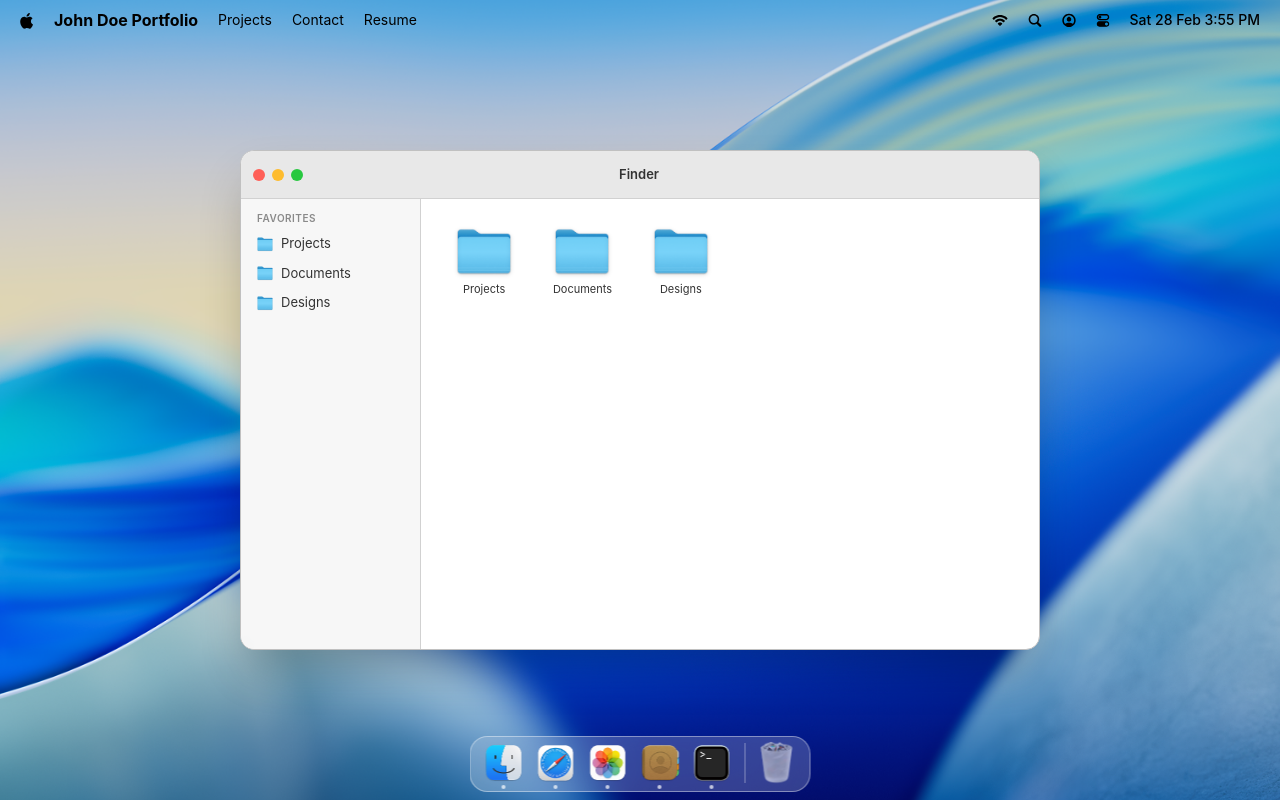
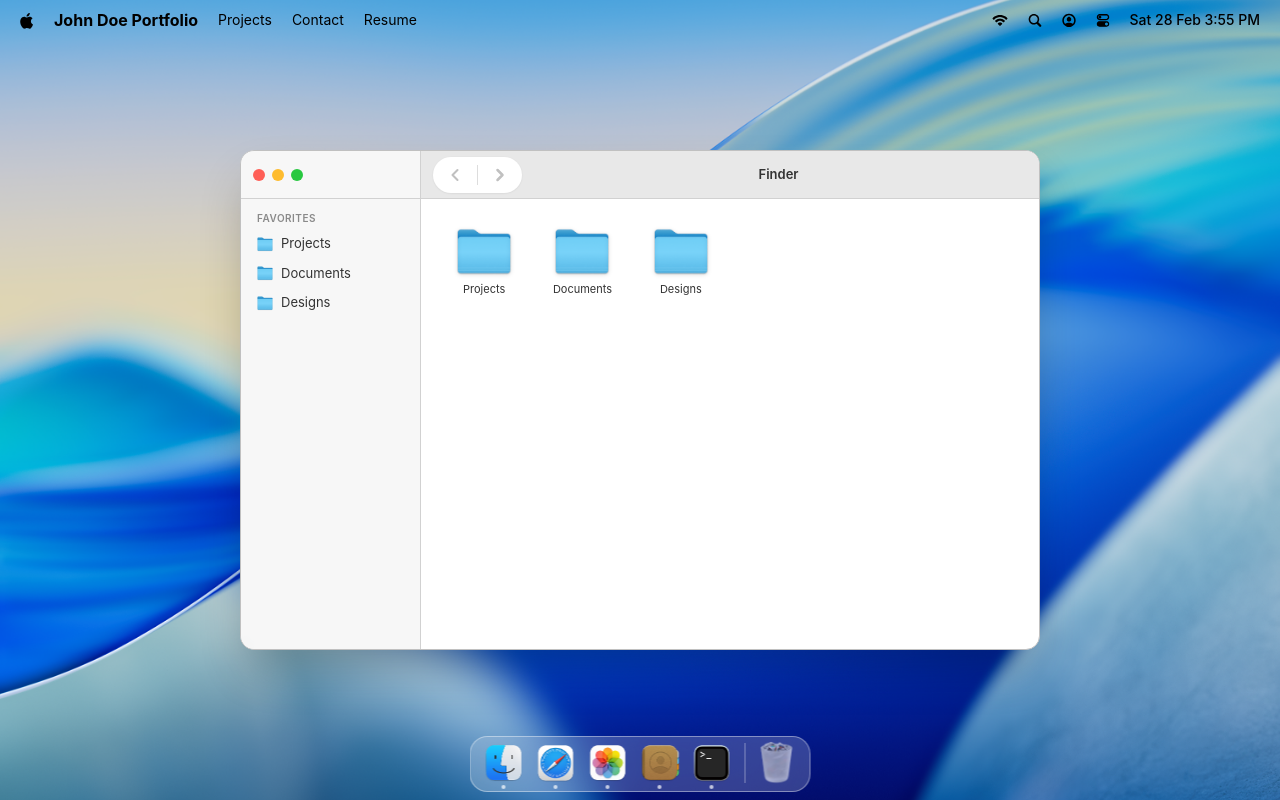
Before and after one commit to nhatthanh510/personal-profile, a React (Vite) app: page / in a window 1280 px wide. Both pictures are taken after a click on the button 503 px from the left and 763 px from the top of the page. Built offline with nearby package versions, Linux system fonts and the light colour scheme; a web font is replaced by a local one.

Commit message:
Implement navigation history in Finder

```diff
--- a/src/store/finder.ts
+++ b/src/store/finder.ts
@@ -26,10 +26,31 @@ interface FinderState {
   currentItems: FinderItem[];
   breadcrumbs: { label: string; pathIndex: number }[];
   sidebarSections: SidebarSection[];
+  history: string[][];
+  historyIndex: number;
+  canGoBack: boolean;
+  canGoForward: boolean;
   sidebarNavigate: (folderId: string) => void;
   breadcrumbNavigate: (index: number) => void;
   select: (id: string) => void;
   open: (item: FinderItem) => void;
+  goBack: () => void;
+  goForward: () => void;
+}
+
+function navigateTo(s: FinderState, newPath: string[]) {
+  const newHistory = [...s.history.slice(0, s.historyIndex + 1), newPath];
+  const newIndex = newHistory.length - 1;
+  return {
+    currentPath: newPath,
+    selectedItem: null,
+    currentItems: getItemsAtPath(newPath),
+    breadcrumbs: buildBreadcrumbs(newPath),
+    history: newHistory,
+    historyIndex: newIndex,
+    canGoBack: newIndex > 0,
+    canGoForward: false,
+  };
 }
 
 const useFinderStore = create<FinderState>((set) => ({
@@ -38,39 +59,25 @@ const useFinderStore = create<FinderState>((set) => ({
   currentItems: getItemsAtPath([]),
   breadcrumbs: buildBreadcrumbs([]),
   sidebarSections: SIDEBAR_SECTIONS,
+  history: [[]],
+  historyIndex: 0,
+  canGoBack: false,
+  canGoForward: false,
 
   sidebarNavigate: (folderId) =>
-    set({
-      currentPath: [folderId],
-      selectedItem: null,
-      currentItems: getItemsAtPath([folderId]),
-      breadcrumbs: buildBreadcrumbs([folderId]),
-    }),
+    set((s) => navigateTo(s, [folderId])),
 
   breadcrumbNavigate: (index) =>
     set((s) => {
       const newPath = index < 0 ? [] : s.currentPath.slice(0, index + 1);
-      return {
-        currentPath: newPath,
-        selectedItem: null,
-        currentItems: getItemsAtPath(newPath),
-        breadcrumbs: buildBreadcrumbs(newPath),
-      };
+      return navigateTo(s, newPath);
     }),
 
   select: (id) => set({ selectedItem: id }),
 
   open: (item) => {
     if (item.type === "folder") {
-      set((s) => {
-        const newPath = [...s.currentPath, item.id];
-        return {
-          currentPath: newPath,
-          selectedItem: null,
-          currentItems: getItemsAtPath(newPath),
-          breadcrumbs: buildBreadcrumbs(newPath),
-        };
-      });
+      set((s) => navigateTo(s, [...s.currentPath, item.id]));
       return;
     }
 
@@ -83,6 +90,38 @@ const useFinderStore = create<FinderState>((set) => ({
       openWindow("pdfFile", { title: item.name, src: item.pdfSrc });
     }
   },
+
+  goBack: () =>
+    set((s) => {
+      if (s.historyIndex <= 0) return s;
+      const newIndex = s.historyIndex - 1;
+      const newPath = s.history[newIndex];
+      return {
+        currentPath: newPath,
+        selectedItem: null,
+        currentItems: getItemsAtPath(newPath),
+        breadcrumbs: buildBreadcrumbs(newPath),
+        historyIndex: newIndex,
+        canGoBack: newIndex > 0,
+        canGoForward: true,
+      };
+    }),
+
+  goForward: () =>
+    set((s) => {
+      if (s.historyIndex >= s.history.length - 1) return s;
+      const newIndex = s.historyIndex + 1;
+      const newPath = s.history[newIndex];
+      return {
+        currentPath: newPath,
+        selectedItem: null,
+        currentItems: getItemsAtPath(newPath),
+        breadcrumbs: buildBreadcrumbs(newPath),
+        historyIndex: newIndex,
+        canGoBack: true,
+        canGoForward: newIndex < s.history.length - 1,
+      };
+    }),
 }));
 
 export default useFinderStore;
--- a/src/windows/Finder.tsx
+++ b/src/windows/Finder.tsx
@@ -1,7 +1,7 @@
-import { ChevronRight } from "lucide-react";
+import { ChevronLeft, ChevronRight } from "lucide-react";
 import WindowWrapper from "@/hoc/WindowWrapper";
 import type { WindowWrapperProps } from "@/hoc/WindowWrapper";
-import { WindowTitleBar } from "@/components/WindowTitleBar";
+import { WindowControls } from "@/components/WindowControls";
 import { WindowShell } from "@/components/WindowShell";
 import { TooltipProvider } from "@/components/ui/tooltip";
 import { cn } from "@/lib/utils";
@@ -9,6 +9,54 @@ import { cn } from "@/lib/utils";
 import useFinderStore from "@/store/finder";
 import { FinderSidebar } from "./finder/FinderSidebar";
 import { FinderContent } from "./finder/FinderContent";
+
+// ── Back / Forward buttons (macOS pill style) ────────────────────
+function FinderNavButtons() {
+  const goBack = useFinderStore((s) => s.goBack);
+  const goForward = useFinderStore((s) => s.goForward);
+  const canGoBack = useFinderStore((s) => s.canGoBack);
+  const canGoForward = useFinderStore((s) => s.canGoForward);
+
+  return (
+    <div className="flex items-center bg-white rounded-2xl shadow-[0_0.5px_2px_rgba(0,0,0,0.08)] shrink-0">
+      <button
+        type="button"
+        onClick={goBack}
+        disabled={!canGoBack}
+        className="px-2.5 py-1.5"
+      >
+        <span
+          className={cn(
+            "flex items-center justify-center size-6 rounded-full transition-colors",
+            canGoBack
+              ? "text-[#444] hover:bg-[#d8d8d8]/70 active:bg-[#ccc]/70"
+              : "text-[#c0c0c0] cursor-default"
+          )}
+        >
+          <ChevronLeft className="size-5" strokeWidth={2.5} />
+        </span>
+      </button>
+      <div className="w-px h-5 bg-[#ddd]" />
+      <button
+        type="button"
+        onClick={goForward}
+        disabled={!canGoForward}
+        className="px-2.5 py-1.5"
+      >
+        <span
+          className={cn(
+            "flex items-center justify-center size-6 rounded-full transition-colors",
+            canGoForward
+              ? "text-[#444] hover:bg-[#d8d8d8]/70 active:bg-[#ccc]/70"
+              : "text-[#c0c0c0] cursor-default"
+          )}
+        >
+          <ChevronRight className="size-5" strokeWidth={3} />
+        </span>
+      </button>
+    </div>
+  );
+}
 
 // ── Breadcrumb nav ───────────────────────────────────────────────
 function FinderBreadcrumbs() {
@@ -48,9 +96,22 @@ function FinderBreadcrumbs() {
 const Finder = ({ titleBarRef }: WindowWrapperProps) => (
   <TooltipProvider delayDuration={300}>
     <WindowShell className="bg-white">
-      <WindowTitleBar target="finder" titleBarRef={titleBarRef}>
-        <FinderBreadcrumbs />
-      </WindowTitleBar>
+      <div
+        ref={titleBarRef}
+        className="flex items-center h-12 border-b border-[#d1d1d1] select-none shrink-0 cursor-grab active:cursor-grabbing"
+      >
+        {/* Sidebar header: traffic lights */}
+        <div className="w-[180px] shrink-0 flex items-center px-3 bg-[#f5f5f5]/80 h-full border-r border-[#d1d1d1]">
+          <WindowControls target="finder" />
+        </div>
+        {/* Content header: nav buttons + breadcrumbs centered */}
+        <div className="flex-1 flex items-center bg-[#e8e8e8] h-full px-3 gap-2">
+          <FinderNavButtons />
+          <div className="flex-1 flex items-center justify-center">
+            <FinderBreadcrumbs />
+          </div>
+        </div>
+      </div>
 
       <div className="flex flex-1 min-h-0">
         <FinderSidebar />
--- a/src/windows/finder/finderData.ts
+++ b/src/windows/finder/finderData.ts
@@ -103,11 +103,94 @@ export const finderTree: FinderItem[] = [
     icon: ICONS.folder,
     children: [
       {
-        id: "resume-pdf",
-        name: "Resume.pdf",
-        type: "pdf",
-        icon: ICONS.pdf,
-        pdfSrc: "/resume.pdf",
+        id: "doc-work",
+        name: "Work",
+        type: "folder",
+        icon: ICONS.folder,
+        children: [
+          {
+            id: "doc-work-contracts",
+            name: "Contracts",
+            type: "folder",
+            icon: ICONS.folder,
+            children: [
+              {
+                id: "doc-nda",
+                name: "NDA.pdf",
+                type: "pdf",
+                icon: ICONS.pdf,
+                pdfSrc: "/resume.pdf",
+              },
+              {
+                id: "doc-offer-letter",
+                name: "Offer Letter.pdf",
+                type: "pdf",
+                icon: ICONS.pdf,
+                pdfSrc: "/resume.pdf",
+              },
+            ],
+          },
+          {
+            id: "doc-work-notes",
+            name: "Notes",
+            type: "folder",
+            icon: ICONS.folder,
+            children: [
+              {
+                id: "doc-meeting-notes",
+                name: "Meeting Notes.txt",
+                type: "txt",
+                icon: ICONS.txt,
+                txtSrc: "/cover-letter.txt",
+              },
+            ],
+          },
+          {
+            id: "resume-pdf",
+            name: "Resume.pdf",
+            type: "pdf",
+            icon: ICONS.pdf,
+            pdfSrc: "/resume.pdf",
+          },
+        ],
+      },
+      {
+        id: "doc-personal",
+        name: "Personal",
+        type: "folder",
+        icon: ICONS.folder,
+        children: [
+          {
+            id: "doc-personal-journal",
+            name: "Journal",
+            type: "folder",
+            icon: ICONS.folder,
+            children: [
+              {
+                id: "doc-journal-entry",
+                name: "Entry-2024.txt",
+                type: "txt",
+                icon: ICONS.txt,
+                txtSrc: "/cover-letter.txt",
+              },
+            ],
+          },
+          {
+            id: "doc-personal-photos",
+            name: "Photos",
+            type: "folder",
+            icon: ICONS.folder,
+            children: [
+              {
+                id: "doc-headshot",
+                name: "Headshot.png",
+                type: "image",
+                icon: ICONS.image,
+                imageSrc: "/images/project-1.png",
+              },
+            ],
+          },
+        ],
       },
       {
         id: "cover-letter",
```
